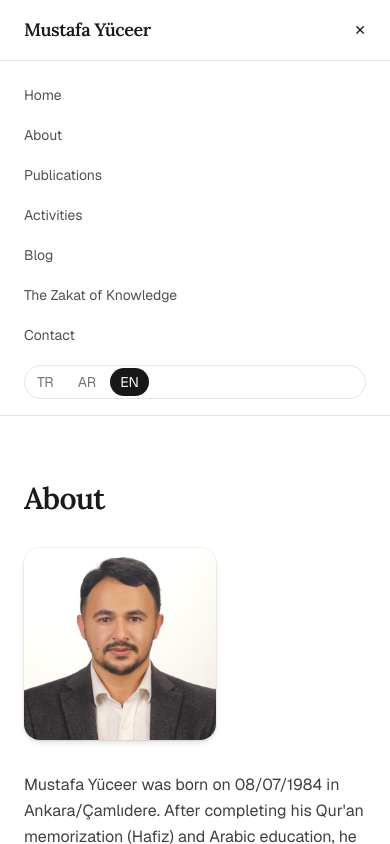
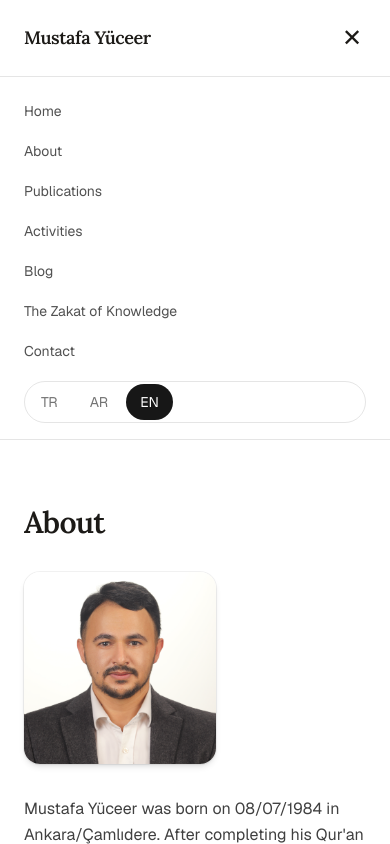
Before and after one commit to mustafayuceer-hub/mustafayuceer-site, a Next.js app: page /en/about in a window 390 px wide. Both pictures are taken after a click on the button "Menu". Shown: the top 844 px of the page. Built offline with nearby package versions, Linux system fonts and the light colour scheme.

Commit message:
Mobilde navbar hamburger ve dil değiştirici butonlarını büyüt

```diff
--- a/src/components/LocaleSwitcher.tsx
+++ b/src/components/LocaleSwitcher.tsx
@@ -23,7 +23,7 @@ export default function LocaleSwitcher() {
               { locale: loc }
             )
           }
-          className={`rounded-full px-2.5 py-1 uppercase transition-colors ${
+          className={`rounded-full px-3.5 py-2 uppercase transition-colors md:px-2.5 md:py-1 ${
             locale === loc
               ? "bg-neutral-900 text-white dark:bg-white dark:text-neutral-900"
               : "text-neutral-500 hover:text-neutral-900 dark:hover:text-white"
--- a/src/components/Navbar.tsx
+++ b/src/components/Navbar.tsx
@@ -52,11 +52,11 @@ export default function Navbar() {
         </nav>
 
         <button
-          className="flex items-center gap-2 md:hidden"
+          className="-me-2 flex h-11 w-11 items-center justify-center rounded-full text-2xl transition-colors hover:bg-black/5 md:hidden dark:hover:bg-white/10"
           onClick={() => setOpen((v) => !v)}
           aria-label="Menu"
         >
-          <span className="text-sm">{open ? "✕" : "☰"}</span>
+          <span>{open ? "✕" : "☰"}</span>
         </button>
       </div>
 
```
